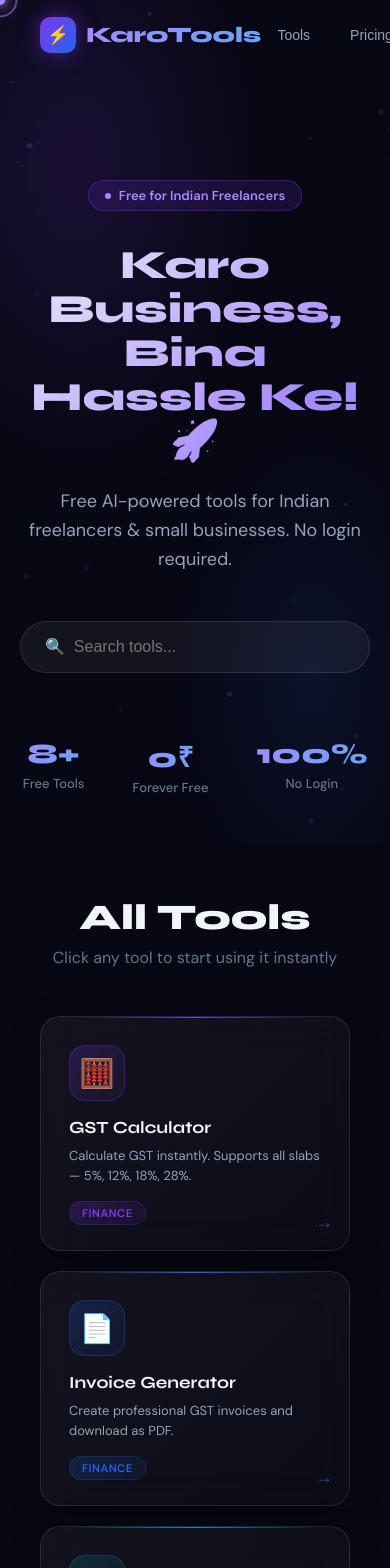
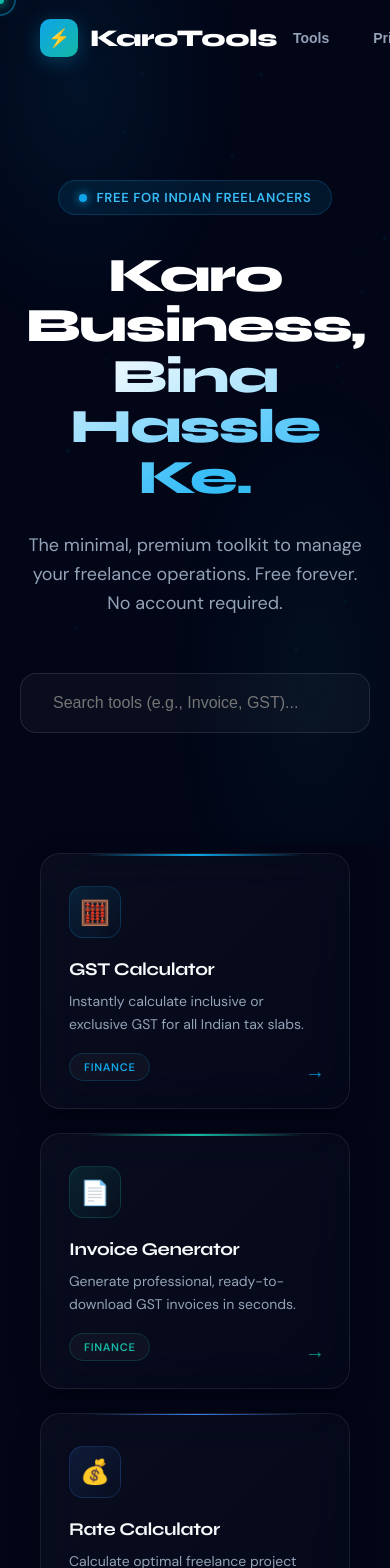
Before and after one commit to daxpatel109/karotools, a React (Vite) app: page / in a window 390 px wide. Shown: the top 1568 px of the page. Built offline with nearby package versions, Linux system fonts and the light colour scheme.

Commit message:
Update App.jsx

```diff
--- a/src/App.jsx
+++ b/src/App.jsx
@@ -6,81 +6,138 @@
 import InvoiceGenerator from "./InvoiceGenerator";
 import EmailGenerator from "./EmailGenerator";
 
-// Custom Cursor
+// Custom Cursor (Teal/Blue aesthetic)
 function Cursor() {
   const cursorRef = useRef(null);
   const followerRef = useRef(null);
+
   useEffect(() => {
     const move = (e) => {
       const x = e.clientX, y = e.clientY;
-      if (cursorRef.current) { cursorRef.current.style.left = x + "px"; cursorRef.current.style.top = y + "px"; }
-      setTimeout(() => { if (followerRef.current) { followerRef.current.style.left = x + "px"; followerRef.current.style.top = y + "px"; } }, 80);
+      if (cursorRef.current) {
+        cursorRef.current.style.left = x + "px";
+        cursorRef.current.style.top = y + "px";
+      }
+      setTimeout(() => {
+        if (followerRef.current) {
+          followerRef.current.style.left = x + "px";
+          followerRef.current.style.top = y + "px";
+        }
+      }, 80);
     };
     window.addEventListener("mousemove", move);
     return () => window.removeEventListener("mousemove", move);
   }, []);
+
   return (
     <>
-      <div ref={cursorRef} style={{ position: "fixed", width: "10px", height: "10px", background: "#a78bfa", borderRadius: "50%", pointerEvents: "none", zIndex: 99999, transform: "translate(-50%,-50%)", boxShadow: "0 0 10px #a78bfa, 0 0 20px #a78bfa" }} />
-      <div ref={followerRef} style={{ position: "fixed", width: "35px", height: "35px", border: "2px solid rgba(167,139,250,0.5)", borderRadius: "50%", pointerEvents: "none", zIndex: 99998, transform: "translate(-50%,-50%)", transition: "left 0.08s ease, top 0.08s ease" }} />
+      <div ref={cursorRef} style={{ position: "fixed", width: "8px", height: "8px", background: "#14b8a6", borderRadius: "50%", pointerEvents: "none", zIndex: 99999, transform: "translate(-50%,-50%)", boxShadow: "0 0 10px #14b8a6, 0 0 20px #14b8a6" }} />
+      <div ref={followerRef} style={{ position: "fixed", width: "32px", height: "32px", border: "2px solid rgba(14, 165, 233, 0.4)", borderRadius: "50%", pointerEvents: "none", zIndex: 99998, transform: "translate(-50%,-50%)", transition: "left 0.08s ease, top 0.08s ease" }} />
     </>
   );
 }
 
-// Particles
+// Minimal Ambient Particles
 function Particles() {
-  const particles = Array.from({ length: 30 }, (_, i) => ({ id: i, x: Math.random() * 100, y: Math.random() * 100, size: Math.random() * 4 + 1, duration: Math.random() * 10 + 8, delay: Math.random() * 5 }));
+  const particles = Array.from({ length: 25 }, (_, i) => ({
+    id: i, x: Math.random() * 100, y: Math.random() * 100,
+    size: Math.random() * 3 + 1, duration: Math.random() * 10 + 10, delay: Math.random() * 5
+  }));
+
   return (
     <div style={{ position: "fixed", inset: 0, pointerEvents: "none", zIndex: 0, overflow: "hidden" }}>
       {particles.map(p => (
-        <div key={p.id} style={{ position: "absolute", left: p.x + "%", top: p.y + "%", width: p.size + "px", height: p.size + "px", borderRadius: "50%", background: `rgba(167,139,250,0.3)`, animation: `float ${p.duration}s ${p.delay}s infinite ease-in-out alternate` }} />
+        <div key={p.id} style={{ position: "absolute", left: p.x + "%", top: p.y + "%", width: p.size + "px", height: p.size + "px", borderRadius: "50%", background: `rgba(14, 165, 233, 0.25)`, animation: `float ${p.duration}s ${p.delay}s infinite ease-in-out alternate` }} />
       ))}
       <style>{`
-        @keyframes float { 0% { transform: translateY(0px) scale(1); opacity: 0.3; } 100% { transform: translateY(-40px) scale(1.2); opacity: 0.8; } }
-        @keyframes fadeInUp { from { opacity: 0; transform: translateY(40px); } to { opacity: 1; transform: translateY(0); } }
+        @keyframes float { 0% { transform: translateY(0px) scale(1); opacity: 0.2; } 100% { transform: translateY(-50px) scale(1.5); opacity: 0.6; } }
+        @keyframes fadeInUp { from { opacity: 0; transform: translateY(30px); } to { opacity: 1; transform: translateY(0); } }
         @keyframes shimmer { 0% { background-position: -200% center; } 100% { background-position: 200% center; } }
-        @keyframes pulse { 0%, 100% { box-shadow: 0 0 20px rgba(167,139,250,0.3); } 50% { box-shadow: 0 0 40px rgba(167,139,250,0.7); } }
         @keyframes slideDown { from { opacity: 0; transform: translateY(-20px); } to { opacity: 1; transform: translateY(0); } }
         * { cursor: none !important; }
         ::-webkit-scrollbar { width: 6px; }
-        ::-webkit-scrollbar-track { background: #0f0f1a; }
-        ::-webkit-scrollbar-thumb { background: #7c3aed; border-radius: 3px; }
+        ::-webkit-scrollbar-track { background: #020617; }
+        ::-webkit-scrollbar-thumb { background: #0ea5e9; border-radius: 3px; }
       `}</style>
     </div>
   );
 }
 
-// Tool Card
+// Advanced 3D Tool Card with Dynamic Glare
 function ToolCard({ tool, index, onClick }) {
   const cardRef = useRef(null);
+  const glareRef = useRef(null);
   const [visible, setVisible] = useState(false);
-  useEffect(() => { setTimeout(() => setVisible(true), index * 100); }, [index]);
+
+  useEffect(() => { setTimeout(() => setVisible(true), index * 80); }, [index]);
+
   const handleMouseMove = (e) => {
     const card = cardRef.current;
-    if (!card) return;
+    const glare = glareRef.current;
+    if (!card || !glare) return;
+
     const rect = card.getBoundingClientRect();
-    const rotateX = ((e.clientY - rect.top - rect.height / 2) / (rect.height / 2)) * -12;
-    const rotateY = ((e.clientX - rect.left - rect.width / 2) / (rect.width / 2)) * 12;
-    card.style.transform = `perspective(800px) rotateX(${rotateX}deg) rotateY(${rotateY}deg) scale3d(1.05,1.05,1.05)`;
-    card.style.boxShadow = `${-rotateY * 2}px ${rotateX * 2}px 40px rgba(124,58,237,0.4)`;
+    const x = e.clientX - rect.left;
+    const y = e.clientY - rect.top;
+
+    // Smooth 3D Math
+    const rotateX = ((y - rect.height / 2) / (rect.height / 2)) * -10;
+    const rotateY = ((x - rect.width / 2) / (rect.width / 2)) * 10;
+
+    card.style.transform = `perspective(1000px) rotateX(${rotateX}deg) rotateY(${rotateY}deg) scale3d(1.03,1.03,1.03)`;
+    card.style.boxShadow = `${-rotateY * 2}px ${rotateX * 2}px 30px rgba(14, 165, 233, 0.15), 0 10px 40px rgba(0,0,0,0.4)`;
+
+    // Dynamic Light Glare
+    glare.style.background = `radial-gradient(circle at ${x}px ${y}px, rgba(255,255,255,0.15) 0%, transparent 60%)`;
   };
+
   const handleMouseLeave = () => {
-    if (cardRef.current) { cardRef.current.style.transform = "perspective(800px) rotateX(0) rotateY(0) scale3d(1,1,1)"; cardRef.current.style.boxShadow = "0 8px 30px rgba(0,0,0,0.3)"; }
+    if (cardRef.current) {
+      cardRef.current.style.transform = "perspective(1000px) rotateX(0) rotateY(0) scale3d(1,1,1)";
+      cardRef.current.style.boxShadow = "0 8px 30px rgba(0,0,0,0.3)";
+    }
+    if (glareRef.current) {
+      glareRef.current.style.background = "transparent";
+    }
   };
-  const colors = ["#7c3aed", "#2563eb", "#0891b2", "#059669", "#d97706", "#dc2626", "#7c3aed", "#9333ea"];
+
+  // Premium Blue/Teal Palette
+  const colors = ["#0ea5e9", "#14b8a6", "#3b82f6", "#06b6d4"];
   const color = colors[index % colors.length];
+
   return (
     <div ref={cardRef} onClick={onClick} onMouseMove={handleMouseMove} onMouseLeave={handleMouseLeave}
-      style={{ background: "linear-gradient(135deg, rgba(255,255,255,0.05) 0%, rgba(255,255,255,0.02) 100%)", backdropFilter: "blur(20px)", border: "1px solid rgba(255,255,255,0.1)", borderRadius: "20px", padding: "28px", cursor: tool.page ? "pointer" : "default", transition: "transform 0.15s ease, box-shadow 0.15s ease", boxShadow: "0 8px 30px rgba(0,0,0,0.3)", opacity: visible ? 1 : 0, animation: visible ? `fadeInUp 0.6s ${index * 0.08}s both` : "none", position: "relative", overflow: "hidden" }}>
-      <div style={{ position: "absolute", top: 0, left: "10%", right: "10%", height: "1px", background: `linear-gradient(90deg, transparent, ${color}, transparent)` }} />
-      <div style={{ width: "56px", height: "56px", borderRadius: "16px", marginBottom: "16px", background: `linear-gradient(135deg, ${color}33, ${color}11)`, border: `1px solid ${color}44`, display: "flex", alignItems: "center", justifyContent: "center", fontSize: "28px" }}>{tool.icon}</div>
-      <h4 style={{ fontSize: "17px", fontWeight: "700", color: "#f1f5f9", marginBottom: "8px", fontFamily: "'Syne', sans-serif" }}>{tool.name}</h4>
-      <p style={{ fontSize: "13px", color: "#94a3b8", marginBottom: "16px", lineHeight: "1.5" }}>{tool.description}</p>
-      <span style={{ background: `linear-gradient(135deg, ${color}33, ${color}11)`, color: color, padding: "4px 12px", borderRadius: "20px", fontSize: "11px", fontWeight: "700", border: `1px solid ${color}33`, letterSpacing: "0.05em", textTransform: "uppercase" }}>{tool.category}</span>
+      style={{
+        background: "linear-gradient(135deg, rgba(255,255,255,0.03) 0%, rgba(255,255,255,0.01) 100%)",
+        backdropFilter: "blur(24px)",
+        border: "1px solid rgba(255,255,255,0.08)",
+        borderRadius: "20px", padding: "32px 28px",
+        cursor: tool.page ? "pointer" : "default",
+        transition: "transform 0.2s cubic-bezier(0.175, 0.885, 0.32, 1.275), box-shadow 0.2s ease",
+        boxShadow: "0 8px 30px rgba(0,0,0,0.3)",
+        opacity: visible ? 1 : 0,
+        animation: visible ? `fadeInUp 0.5s ${index * 0.08}s both` : "none",
+        position: "relative", overflow: "hidden"
+      }}>
+
+      {/* Glare Layer */}
+      <div ref={glareRef} style={{ position: "absolute", inset: 0, pointerEvents: "none", transition: "background 0.1s ease" }} />
+
+      {/* Top Accent Line */}
+      <div style={{ position: "absolute", top: 0, left: "15%", right: "15%", height: "1.5px", background: `linear-gradient(90deg, transparent, ${color}, transparent)` }} />
+
+      <div style={{ width: "52px", height: "52px", borderRadius: "14px", marginBottom: "20px", background: `linear-gradient(135deg, ${color}22, ${color}05)`, border: `1px solid ${color}33`, display: "flex", alignItems: "center", justifyContent: "center", fontSize: "24px" }}>{tool.icon}</div>
+      <h4 style={{ fontSize: "18px", fontWeight: "700", color: "#f8fafc", marginBottom: "10px", fontFamily: "'Syne', sans-serif", letterSpacing: "-0.02em" }}>{tool.name}</h4>
+      <p style={{ fontSize: "14px", color: "#94a3b8", marginBottom: "20px", lineHeight: "1.6" }}>{tool.description}</p>
+
+      <span style={{ background: `rgba(255,255,255,0.03)`, color: color, padding: "6px 14px", borderRadius: "50px", fontSize: "11px", fontWeight: "700", border: `1px solid ${color}33`, letterSpacing: "0.06em", textTransform: "uppercase" }}>
+        {tool.category}
+      </span>
+
       {tool.page ? (
-        <div style={{ position: "absolute", bottom: "16px", right: "16px", color: color, fontSize: "18px", opacity: 0.7 }}>→</div>
+        <div style={{ position: "absolute", bottom: "24px", right: "24px", color: color, fontSize: "20px", opacity: 0.8 }}>→</div>
       ) : (
-        <div style={{ position: "absolute", bottom: "16px", right: "16px", fontSize: "10px", color: "#475569", fontWeight: "600", letterSpacing: "0.1em" }}>COMING SOON</div>
+        <div style={{ position: "absolute", bottom: "24px", right: "24px", fontSize: "10px", color: "#64748b", fontWeight: "700", letterSpacing: "0.1em" }}>SOON</div>
       )}
     </div>
   );
@@ -91,21 +148,33 @@
   const navigate = useNavigate();
   const [search, setSearch] = useState("");
   const [scrolled, setScrolled] = useState(false);
+
+  // SERP Optimization
   useEffect(() => {
+    document.title = "Free Business & SaaS Tools for Indian Freelancers | KaroTools";
+
+    let metaDescription = document.querySelector('meta[name="description"]');
+    if (!metaDescription) {
+      metaDescription = document.createElement('meta');
+      metaDescription.name = "description";
+      document.head.appendChild(metaDescription);
+    }
+    metaDescription.content = "KaroTools provides free, premium tools for Indian freelancers. Generate GST invoices, calculate tax slabs, and write professional bios. No login required.";
+
     const onScroll = () => setScrolled(window.scrollY > 50);
     window.addEventListener("scroll", onScroll);
     return () => window.removeEventListener("scroll", onScroll);
   }, []);
 
   const tools = [
-    { icon: "🧮", name: "GST Calculator", description: "Calculate GST instantly. Supports all slabs — 5%, 12%, 18%, 28%.", category: "Finance", page: "/gst-calculator" },
-    { icon: "📄", name: "Invoice Generator", description: "Create professional GST invoices and download as PDF.", category: "Finance", page: "/invoice-generator" },
-    { icon: "📝", name: "Proposal Generator", description: "Write winning freelance proposals with AI in seconds.", category: "AI Tool" },
-    { icon: "📧", name: "Email Generator", description: "Generate professional business emails instantly.", category: "AI Tool", page: "/email-generator" },
-    { icon: "🏢", name: "Business Name Generator", description: "Find the perfect name for your Indian business.", category: "AI Tool" },
-    { icon: "📱", name: "Bio Generator", description: "Create catchy Instagram & LinkedIn bios with AI.", category: "AI Tool", page: "/bio-generator" },
-    { icon: "💰", name: "Rate Calculator", description: "Calculate your perfect freelance rate in INR.", category: "Finance", page: "/rate-calculator" },
-    { icon: "📋", name: "Contract Generator", description: "Generate freelance contracts instantly.", category: "Legal" },
+    { icon: "🧮", name: "GST Calculator", description: "Instantly calculate inclusive or exclusive GST for all Indian tax slabs.", category: "Finance", page: "/gst-calculator" },
+    { icon: "📄", name: "Invoice Generator", description: "Generate professional, ready-to-download GST invoices in seconds.", category: "Finance", page: "/invoice-generator" },
+    { icon: "💰", name: "Rate Calculator", description: "Calculate optimal freelance project rates and hourly targets in INR.", category: "Finance", page: "/rate-calculator" },
+    { icon: "📱", name: "Bio Generator", description: "Generate highly optimized bios for LinkedIn and Instagram.", category: "Marketing", page: "/bio-generator" },
+    { icon: "📧", name: "Email Generator", description: "Draft polished, professional client emails and pitches effortlessly.", category: "Marketing", page: "/email-generator" },
+    { icon: "🏢", name: "Name Generator", description: "Discover available, professional brand names for your new agency.", category: "Branding" },
+    { icon: "📝", name: "Proposal Maker", description: "Draft winning freelance proposals with precise scopes of work.", category: "Legal" },
+    { icon: "📋", name: "Contract Builder", description: "Create standard freelance service agreements to protect your work.", category: "Legal" },
   ];
 
   const filtered = tools.filter(t =>
@@ -114,76 +183,72 @@
   );
 
   return (
-    <div style={{ minHeight: "100vh", background: "#080814", fontFamily: "'DM Sans', sans-serif", color: "#f1f5f9", overflowX: "hidden" }}>
+    <main style={{ minHeight: "100vh", background: "#020617", fontFamily: "'DM Sans', sans-serif", color: "#f8fafc", overflowX: "hidden" }}>
       <link href="https://fonts.googleapis.com/css2?family=Syne:wght@700;800&family=DM+Sans:wght@400;500;600&display=swap" rel="stylesheet" />
       <Cursor />
       <Particles />
-      <div style={{ position: "fixed", inset: 0, zIndex: 0, pointerEvents: "none", background: "radial-gradient(ellipse 80% 60% at 20% 20%, rgba(124,58,237,0.15) 0%, transparent 60%), radial-gradient(ellipse 60% 50% at 80% 80%, rgba(37,99,235,0.1) 0%, transparent 60%)" }} />
+
+      {/* Deep Ambient Background Mesh */}
+      <div style={{ position: "fixed", inset: 0, zIndex: 0, pointerEvents: "none", background: "radial-gradient(ellipse 70% 50% at 20% 10%, rgba(14, 165, 233, 0.08) 0%, transparent 60%), radial-gradient(ellipse 60% 60% at 80% 80%, rgba(20, 184, 166, 0.05) 0%, transparent 60%)" }} />
 
       {/* Navbar */}
-      <nav style={{ position: "fixed", top: 0, left: 0, right: 0, zIndex: 1000, padding: "0 40px", height: "70px", display: "flex", alignItems: "center", justifyContent: "space-between", background: scrolled ? "rgba(8,8,20,0.85)" : "transparent", backdropFilter: scrolled ? "blur(20px)" : "none", borderBottom: scrolled ? "1px solid rgba(255,255,255,0.05)" : "none", transition: "all 0.3s ease", animation: "slideDown 0.6s ease both" }}>
-        <div style={{ display: "flex", alignItems: "center", gap: "10px" }}>
-          <div style={{ width: "36px", height: "36px", borderRadius: "10px", background: "linear-gradient(135deg, #7c3aed, #2563eb)", display: "flex", alignItems: "center", justifyContent: "center", fontSize: "18px", boxShadow: "0 0 20px rgba(124,58,237,0.5)" }}>⚡</div>
-          <span style={{ fontSize: "22px", fontWeight: "800", fontFamily: "'Syne', sans-serif", background: "linear-gradient(135deg, #a78bfa, #60a5fa)", WebkitBackgroundClip: "text", WebkitTextFillColor: "transparent" }}>KaroTools</span>
+      <header style={{ position: "fixed", top: 0, left: 0, right: 0, zIndex: 1000, padding: "0 40px", height: "76px", display: "flex", alignItems: "center", justifyContent: "space-between", background: scrolled ? "rgba(2, 6, 23, 0.85)" : "transparent", backdropFilter: scrolled ? "blur(24px)" : "none", borderBottom: scrolled ? "1px solid rgba(255,255,255,0.06)" : "none", transition: "all 0.3s ease", animation: "slideDown 0.6s ease both" }}>
+        <div style={{ display: "flex", alignItems: "center", gap: "12px" }}>
+          <div style={{ width: "38px", height: "38px", borderRadius: "10px", background: "linear-gradient(135deg, #0ea5e9, #14b8a6)", display: "flex", alignItems: "center", justifyContent: "center", fontSize: "18px", boxShadow: "0 4px 20px rgba(14, 165, 233, 0.3)" }}>⚡</div>
+          <span style={{ fontSize: "24px", fontWeight: "800", fontFamily: "'Syne', sans-serif", color: "#ffffff", letterSpacing: "-0.02em" }}>KaroTools</span>
         </div>
-        <div style={{ display: "flex", gap: "8px" }}>
+        <nav style={{ display: "flex", gap: "12px" }}>
           {["Tools", "Pricing", "About"].map(item => (
-            <button key={item} style={{ padding: "8px 16px", background: "transparent", border: "none", color: "#94a3b8", fontSize: "14px", fontWeight: "500", borderRadius: "8px", transition: "all 0.2s" }}
-              onMouseEnter={e => { e.target.style.color = "#f1f5f9"; e.target.style.background = "rgba(255,255,255,0.05)"; }}
+            <button key={item} style={{ padding: "8px 16px", background: "transparent", border: "none", color: "#94a3b8", fontSize: "14px", fontWeight: "600", borderRadius: "8px", transition: "all 0.2s" }}
+              onMouseEnter={e => { e.target.style.color = "#ffffff"; e.target.style.background = "rgba(255,255,255,0.05)"; }}
               onMouseLeave={e => { e.target.style.color = "#94a3b8"; e.target.style.background = "transparent"; }}
             >{item}</button>
           ))}
+        </nav>
+      </header>
+
+      {/* Hero Section */}
+      <section style={{ position: "relative", zIndex: 1, textAlign: "center", padding: "180px 20px 120px" }}>
+        <div style={{ display: "inline-flex", alignItems: "center", gap: "10px", background: "rgba(14, 165, 233, 0.1)", border: "1px solid rgba(14, 165, 233, 0.2)", borderRadius: "50px", padding: "8px 20px", marginBottom: "36px", animation: "fadeInUp 0.6s 0.1s both" }}>
+          <span style={{ width: "8px", height: "8px", borderRadius: "50%", background: "#0ea5e9", display: "inline-block", boxShadow: "0 0 10px #0ea5e9" }} />
+          <span style={{ fontSize: "13px", color: "#38bdf8", fontWeight: "700", letterSpacing: "0.05em", textTransform: "uppercase" }}>Free for Indian Freelancers</span>
         </div>
-      </nav>
 
-      {/* Hero */}
-      <div style={{ position: "relative", zIndex: 1, textAlign: "center", padding: "180px 20px 100px" }}>
-        <div style={{ display: "inline-flex", alignItems: "center", gap: "8px", background: "rgba(124,58,237,0.15)", border: "1px solid rgba(124,58,237,0.3)", borderRadius: "50px", padding: "6px 16px", marginBottom: "32px", animation: "fadeInUp 0.6s 0.1s both" }}>
-          <span style={{ width: "6px", height: "6px", borderRadius: "50%", background: "#a78bfa", display: "inline-block", animation: "pulse 2s infinite" }} />
-          <span style={{ fontSize: "13px", color: "#a78bfa", fontWeight: "600" }}>Free for Indian Freelancers</span>
-        </div>
-        <h1 style={{ fontSize: "clamp(40px, 7vw, 80px)", fontWeight: "800", fontFamily: "'Syne', sans-serif", lineHeight: "1.1", marginBottom: "24px", background: "linear-gradient(135deg, #f1f5f9 0%, #a78bfa 50%, #60a5fa 100%)", backgroundSize: "200% auto", WebkitBackgroundClip: "text", WebkitTextFillColor: "transparent", animation: "fadeInUp 0.6s 0.2s both, shimmer 4s linear infinite" }}>
-          Karo Business,<br />Bina Hassle Ke! 🚀
+        <h1 style={{ fontSize: "clamp(48px, 8vw, 84px)", fontWeight: "800", fontFamily: "'Syne', sans-serif", lineHeight: "1.05", marginBottom: "28px", letterSpacing: "-0.03em", color: "#ffffff", animation: "fadeInUp 0.6s 0.2s both" }}>
+          Karo Business,<br />
+          <span style={{ background: "linear-gradient(135deg, #ffffff 0%, #38bdf8 50%, #14b8a6 100%)", backgroundSize: "200% auto", WebkitBackgroundClip: "text", WebkitTextFillColor: "transparent", animation: "shimmer 4s linear infinite" }}>
+            Bina Hassle Ke.
+          </span>
         </h1>
-        <p style={{ fontSize: "18px", color: "#94a3b8", maxWidth: "500px", margin: "0 auto 48px", lineHeight: "1.6", animation: "fadeInUp 0.6s 0.3s both" }}>
-          Free AI-powered tools for Indian freelancers &amp; small businesses. No login required.
+
+        <p style={{ fontSize: "18px", color: "#94a3b8", maxWidth: "480px", margin: "0 auto 56px", lineHeight: "1.6", fontWeight: "400", animation: "fadeInUp 0.6s 0.3s both" }}>
+          The minimal, premium toolkit to manage your freelance operations. Free forever. No account required.
         </p>
-        <div style={{ position: "relative", maxWidth: "480px", margin: "0 auto", animation: "fadeInUp 0.6s 0.4s both" }}>
-          <input value={search} onChange={e => setSearch(e.target.value)} placeholder="🔍  Search tools..."
-            style={{ width: "100%", padding: "16px 24px", background: "rgba(255,255,255,0.05)", border: "1px solid rgba(255,255,255,0.1)", borderRadius: "50px", fontSize: "16px", color: "#f1f5f9", outline: "none", backdropFilter: "blur(20px)", boxSizing: "border-box", transition: "all 0.3s" }}
-            onFocus={e => { e.target.style.borderColor = "rgba(167,139,250,0.5)"; e.target.style.boxShadow = "0 0 30px rgba(124,58,237,0.2)"; }}
-            onBlur={e => { e.target.style.borderColor = "rgba(255,255,255,0.1)"; e.target.style.boxShadow = "none"; }}
+
+        <div style={{ position: "relative", maxWidth: "540px", margin: "0 auto", animation: "fadeInUp 0.6s 0.4s both" }}>
+          <input value={search} onChange={e => setSearch(e.target.value)} placeholder="Search tools (e.g., Invoice, GST)..."
+            style={{ width: "100%", padding: "20px 32px", background: "rgba(255,255,255,0.03)", border: "1px solid rgba(255,255,255,0.1)", borderRadius: "16px", fontSize: "16px", color: "#f8fafc", outline: "none", backdropFilter: "blur(24px)", boxSizing: "border-box", transition: "all 0.3s ease" }}
+            onFocus={e => { e.target.style.borderColor = "rgba(14, 165, 233, 0.4)"; e.target.style.background = "rgba(255,255,255,0.05)"; e.target.style.boxShadow = "0 0 40px rgba(14, 165, 233, 0.15)"; }}
+            onBlur={e => { e.target.style.borderColor = "rgba(255,255,255,0.1)"; e.target.style.background = "rgba(255,255,255,0.03)"; e.target.style.boxShadow = "none"; }}
           />
         </div>
-        <div style={{ display: "flex", justifyContent: "center", gap: "48px", marginTop: "64px", animation: "fadeInUp 0.6s 0.5s both" }}>
-          {[["8+", "Free Tools"], ["0₹", "Forever Free"], ["100%", "No Login"]].map(([num, label]) => (
-            <div key={label} style={{ textAlign: "center" }}>
-              <div style={{ fontSize: "28px", fontWeight: "800", fontFamily: "'Syne', sans-serif", background: "linear-gradient(135deg, #a78bfa, #60a5fa)", WebkitBackgroundClip: "text", WebkitTextFillColor: "transparent" }}>{num}</div>
-              <div style={{ fontSize: "13px", color: "#64748b", fontWeight: "500", marginTop: "4px" }}>{label}</div>
-            </div>
-          ))}
-        </div>
-      </div>
+      </section>
 
-      {/* Tools Grid */}
-      <div style={{ position: "relative", zIndex: 1, padding: "0 40px 100px", maxWidth: "1200px", margin: "0 auto" }}>
-        <div style={{ textAlign: "center", marginBottom: "48px" }}>
-          <h2 style={{ fontSize: "36px", fontWeight: "800", fontFamily: "'Syne', sans-serif", color: "#f1f5f9" }}>All Tools</h2>
-          <p style={{ color: "#64748b", marginTop: "8px" }}>Click any tool to start using it instantly</p>
-        </div>
-        <div style={{ display: "grid", gridTemplateColumns: "repeat(auto-fit, minmax(260px, 1fr))", gap: "20px" }}>
+      {/* Tools Grid Section */}
+      <section style={{ position: "relative", zIndex: 1, padding: "0 40px 120px", maxWidth: "1200px", margin: "0 auto" }}>
+        <div style={{ display: "grid", gridTemplateColumns: "repeat(auto-fit, minmax(280px, 1fr))", gap: "24px" }}>
           {filtered.map((tool, i) => (
             <ToolCard key={tool.name} tool={tool} index={i} onClick={() => tool.page && navigate(tool.page)} />
           ))}
         </div>
-      </div>
+      </section>
 
       {/* Footer */}
-      <footer style={{ position: "relative", zIndex: 1, borderTop: "1px solid rgba(255,255,255,0.05)", padding: "32px 40px", display: "flex", justifyContent: "space-between", alignItems: "center" }}>
-        <span style={{ fontSize: "14px", color: "#475569" }}>© 2026 KaroTools.in — Made with ❤️ for India</span>
-        <span style={{ fontSize: "13px", color: "#334155" }}>Free forever. No login. No BS.</span>
+      <footer style={{ position: "relative", zIndex: 1, borderTop: "1px solid rgba(255,255,255,0.05)", padding: "40px", display: "flex", justifyContent: "space-between", alignItems: "center" }}>
+        <span style={{ fontSize: "14px", color: "#64748b", fontWeight: "500" }}>© 2026 KaroTools.in — Made for India.</span>
+        <span style={{ fontSize: "13px", color: "#475569", fontWeight: "600", textTransform: "uppercase", letterSpacing: "0.05em" }}>100% Free Tools</span>
       </footer>
-    </div>
+    </main>
   );
 }
 
```
